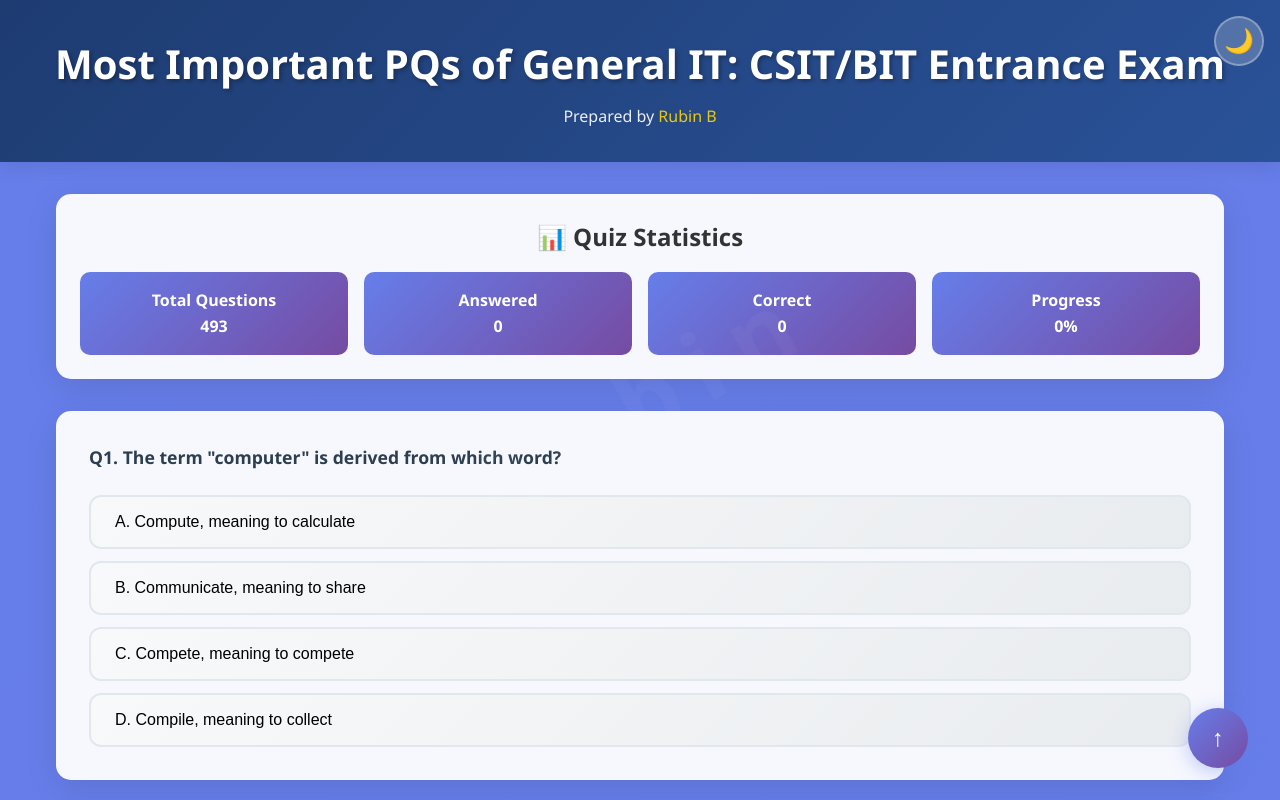
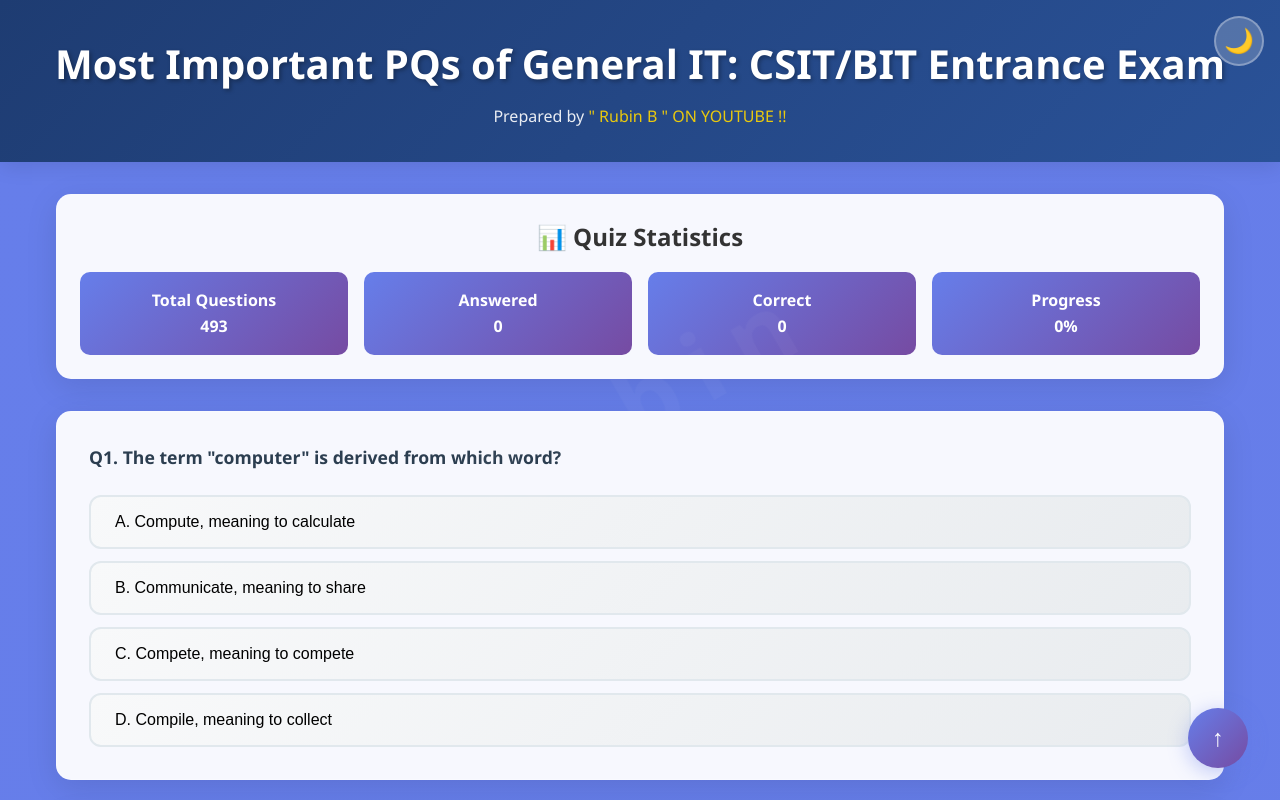
Before and after one commit to rubinexe/Computer-Entrance-Prep, a plain HTML site: page index.html in a window 1280 px wide. Shown: the top 800 px of the page. Drawn offline with Linux system fonts and the light colour scheme.

Commit message:
Update index.html

```diff
--- a/index.html
+++ b/index.html
@@ -299,7 +299,7 @@ body.dark-mode .watermark {
 <div class="progress-bar" id="progressBar"></div>
 <header>
   <h1>Most Important PQs of General IT: CSIT/BIT Entrance Exam</h1>
-  <p class="credit">Prepared by <a href="https://youtube.com/@rubinb_yt" target="_blank">Rubin B</a></p>
+  <p class="credit">Prepared by <a href="https://youtube.com/@rubinb_yt" target="_blank">" Rubin B " ON YOUTUBE !!</a></p>
   <button id="darkModeToggle" class="dark-mode-toggle" title="Toggle Dark Mode">🌙</button>
 </header>
 <main>
```
